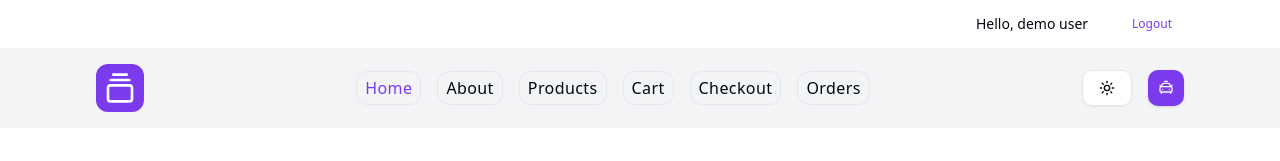
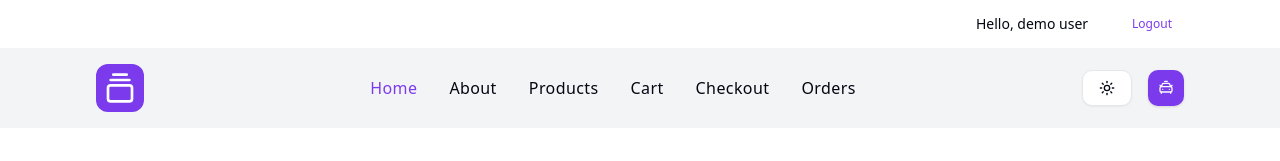
Before and after one commit to paulthadev/FurniSphere, a React (Vite) app: page / in a window 1280 px wide. Shown: the top 161 px of the page. Built offline with nearby package versions, Linux system fonts and the light colour scheme.

Commit message:
fix: remove unnecessary border class from NavLinks component

```diff
--- a/src/components/navbar/NavLinks.tsx
+++ b/src/components/navbar/NavLinks.tsx
@@ -9,7 +9,7 @@ function NavLinks(): JSX.Element {
           to={link.href}
           key={link.label}
           className={({ isActive }) =>
-            `border- rounded-lg border px-2 py-1 capitalize tracking-wide ${isActive ? "text-primary" : "font-light"}`
+            `border- rounded-lg px-2 py-1 capitalize tracking-wide ${isActive ? "text-primary" : "font-light"}`
           }
         >
           {link.label}
```
